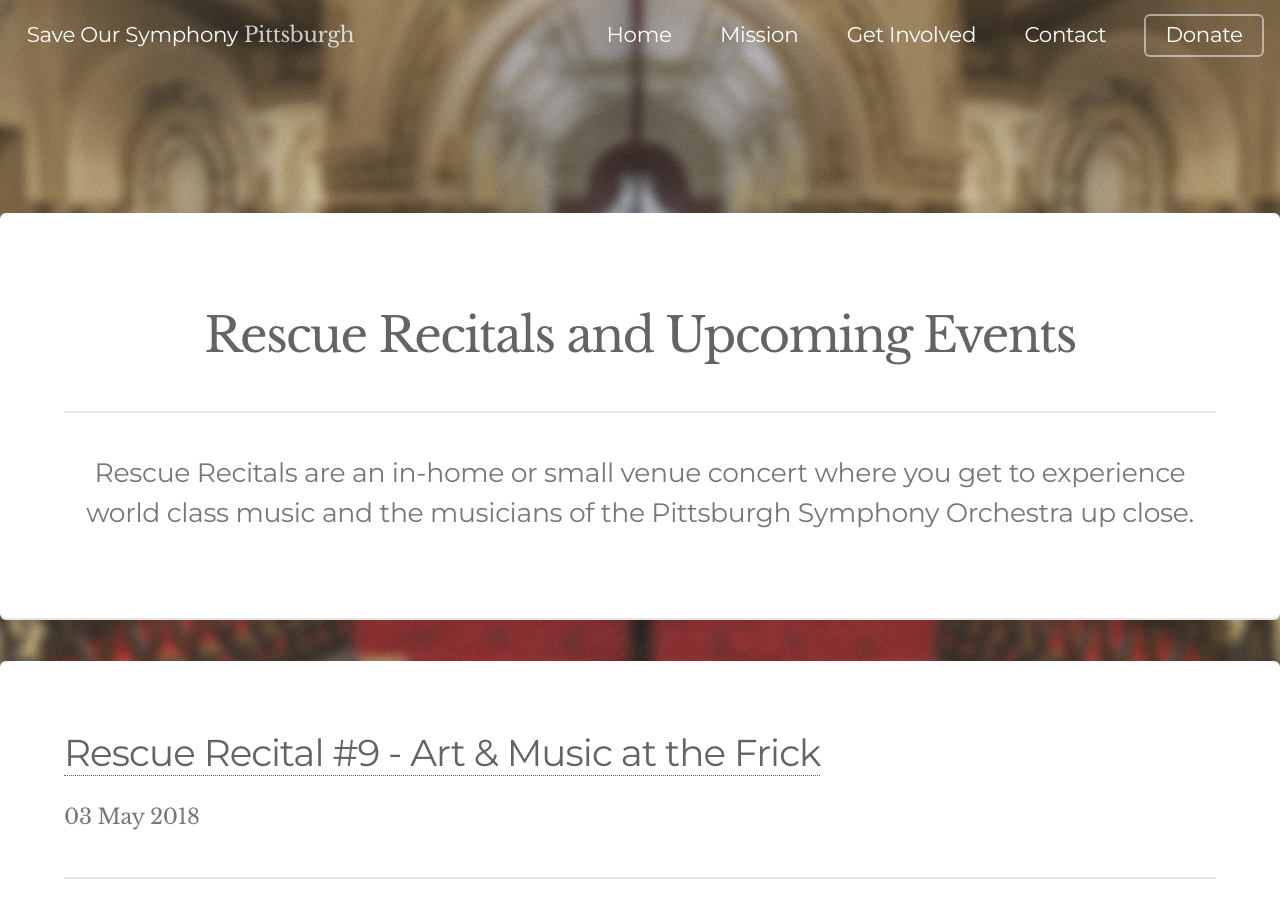
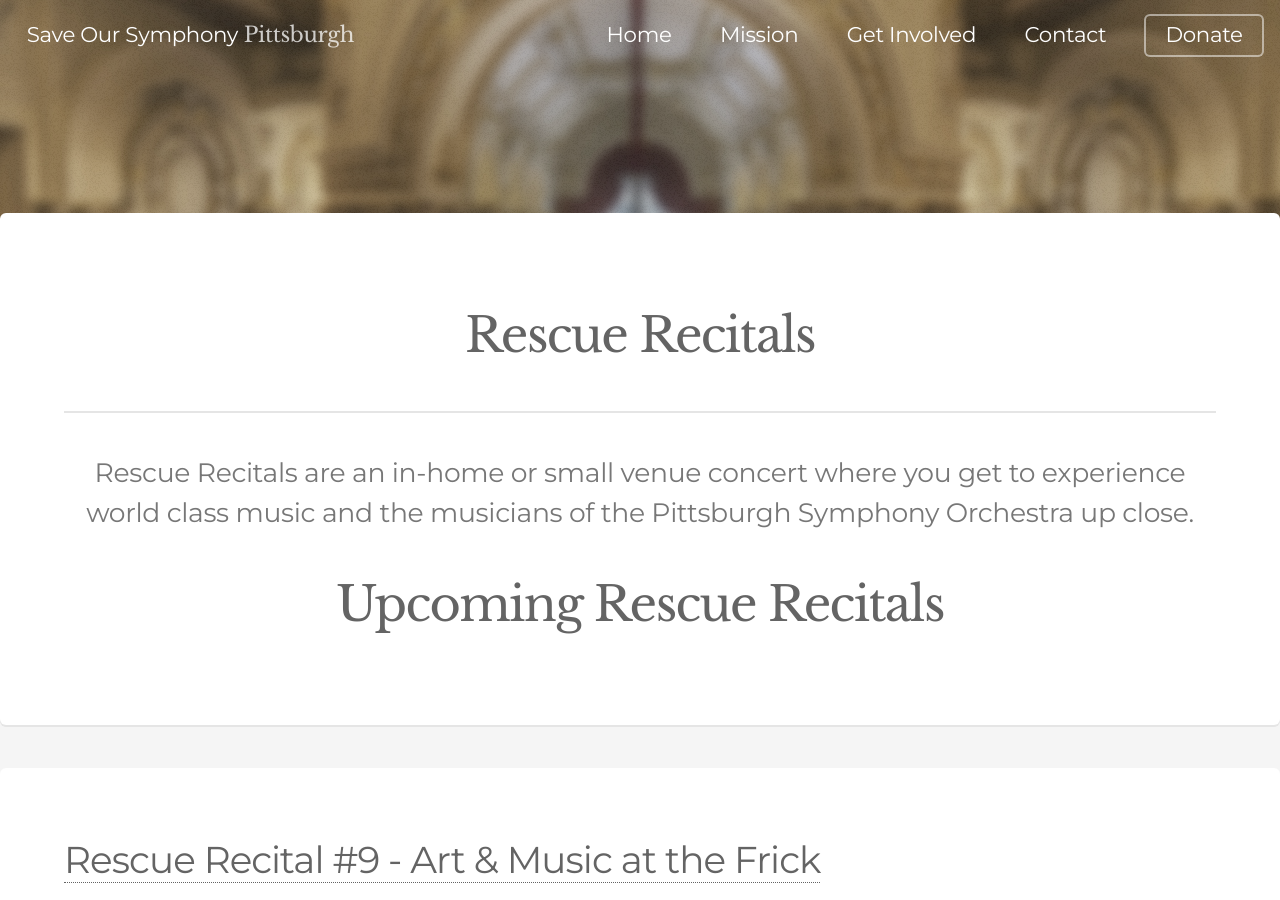
Before and after one commit to daraghbyrne/sospittsburgh, a Jekyll site: the page built from rescuerecitals.html, in a window 1280 px wide and 900 px high. Built offline with Jekyll 4.4.1, drawn with Linux system fonts in a browser that asks for light colours; nearby versions of some CDN libraries.

Commit message:
try this

```diff
--- a/rescuerecitals.html
+++ b/rescuerecitals.html
@@ -6,9 +6,14 @@
 
 <section class="box special">
 	<header class="major">
-		<h2>Rescue Recitals and Upcoming Events</h2>
+		<h2>Rescue Recitals</h2>
 
 		<p>Rescue Recitals are an in-home or small venue concert where you get to experience world class music and the musicians of the Pittsburgh Symphony Orchestra up close. </p>
+
+		<br />
+		<br />
+		<h2>Upcoming Rescue Recitals</h2>
+
 	</header>
 </section>
 
```
